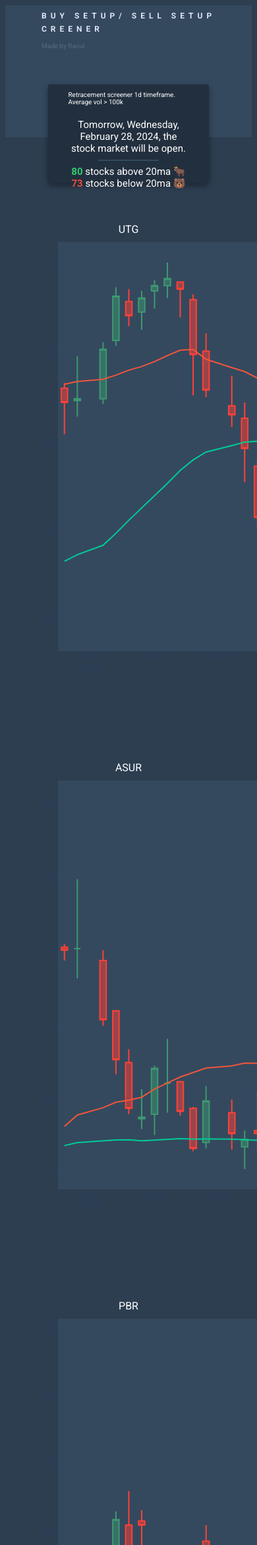
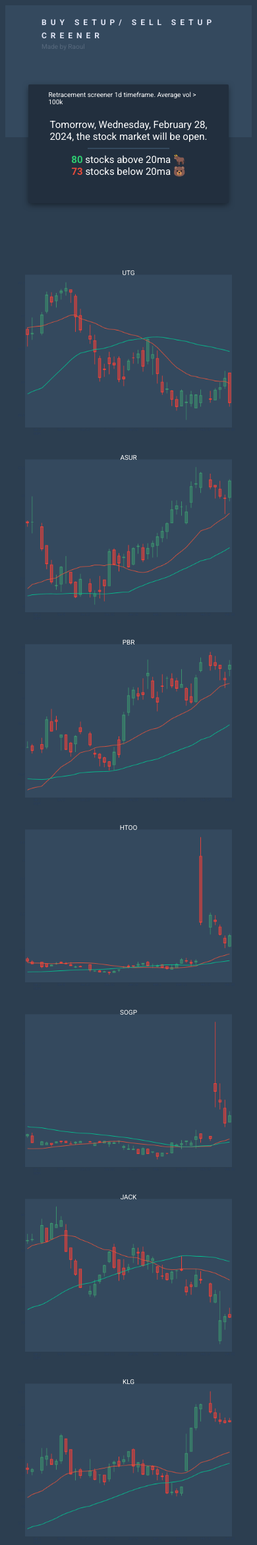
Before and after one commit to raoulbigg/Pristine-Stock-Screener, a Flask app: page / in a window 390 px wide; the page is wider, and only the part inside the window is pictured. Shown: the top 2342 px of that part at 66% size. Run offline with Flask 3, Linux system fonts and the light colour scheme.

Commit message:
Update style.css

```diff
--- a/flaskSite/static/css/style.css
+++ b/flaskSite/static/css/style.css
@@ -1,11 +1,4 @@
-* {
-  box-sizing: border-box;
-  transition: 0.35s ease;
-}
-.rela-block {
-  display: block;
-  position: relative;
-}
+
 p.light {
   color: #727272;
 }
@@ -38,13 +31,11 @@
   position: relative;
   font-weight: bold;
   margin-left:55px;
-  top:-10px;
   font-size: 12px;
   letter-spacing: 6px;
   font-weight: 100;
   line-height: 20px;
   text-transform: uppercase;
-  margin-bottom: 15px;
 }
 
 body {
@@ -105,11 +96,6 @@
   float:right;
 }
 
-.graph {
-  text-align: center;
-  height: 800px;
-  width: 100%;
-}
 
 .ticker {
   position: relative;
@@ -118,10 +104,6 @@
 }
 
 
-div.gallery {
-  margin: 5px;
-  float: left;
-}
 
 div.desc {
   position: relative;
@@ -131,53 +113,20 @@
 }
 
 
-@media only screen and (max-device-width: 480px){
-  .graph {
-    text-align: center;
-    height: 800px;
-    width: 110%;
+@media only screen and (max-width: 600px) {
+
+  .tab {
+    margin-bottom:20px;
   }
 
-  .tab {
-    position: relative;
-    top: -35px;
-    z-index: 10;
-    height: 220px;
-    width: 90%;
-    max-width: 1000px;
-    margin: -90px auto;
-    margin-left: 90px;
-    padding: 15px 30px;
-    background-color:#222f3e;
-    color:white;
-    border-radius: 2px;
-    box-shadow: 0px 3px 10px -1px rgba(0,0,0,0.5);
-    text-align: center;
-    font-size: 25px;
+  .chart {
+    width:100%;
+    padding-bottom:50px;
   }
 
-  .tab-title {
-    position: relative;
-    font-size: 20px;
-    text-align: left;
-    top:-15px;
-  }
-
-
-  .tab-text {
-    position: relative;
-    font-size:25px;
-    top:15px;
-  }
-
-
-  .top-section {
-    height: 200px;
-    width:110%;
-    color: #e0e5f5;
-    background-color: #34495e;
-    overflow: hidden;
-    margin-bottom:60px;
+  .ticker {
+    top:-50px;
+    font-size:10px;
   }
 
 }
```
